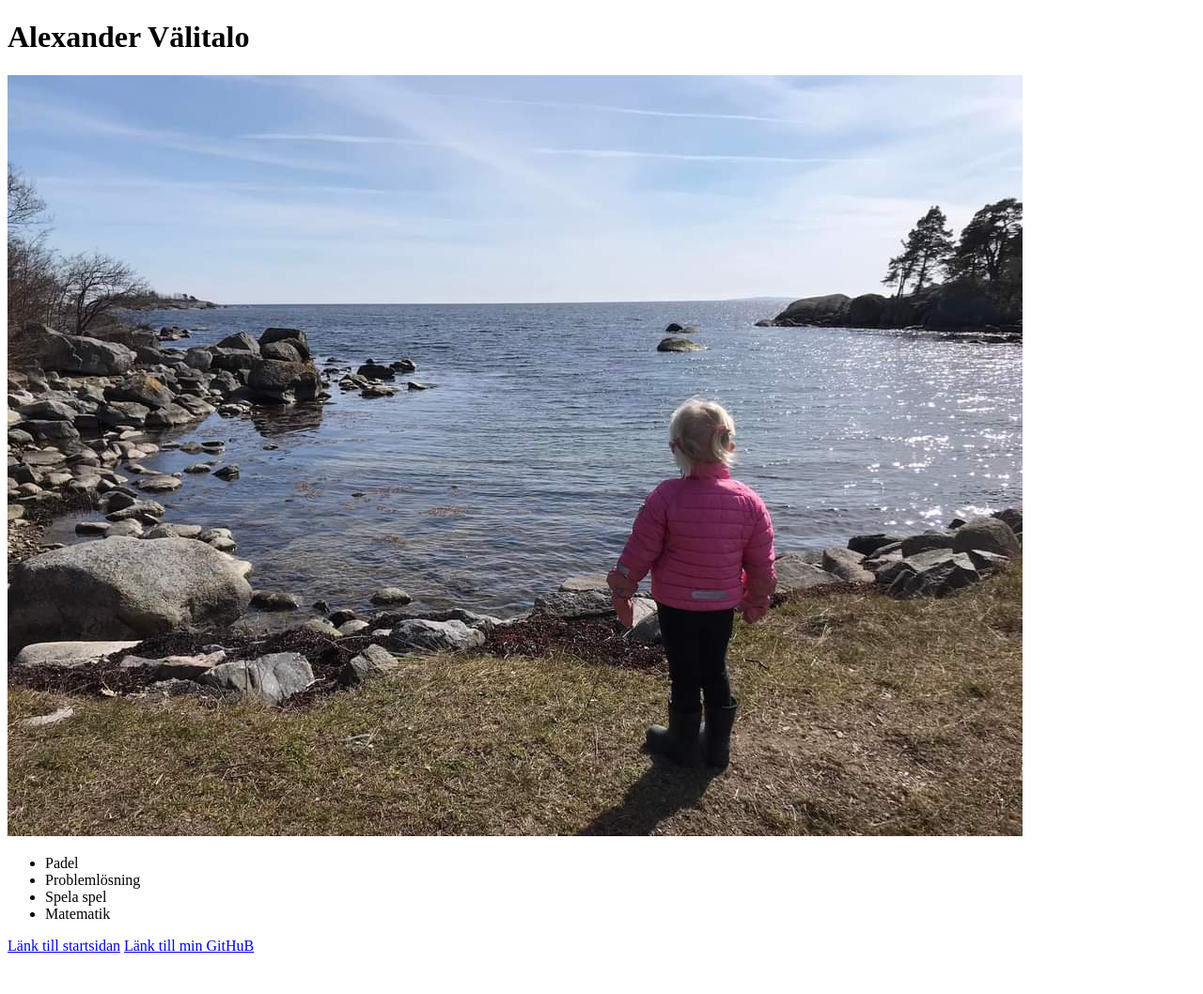
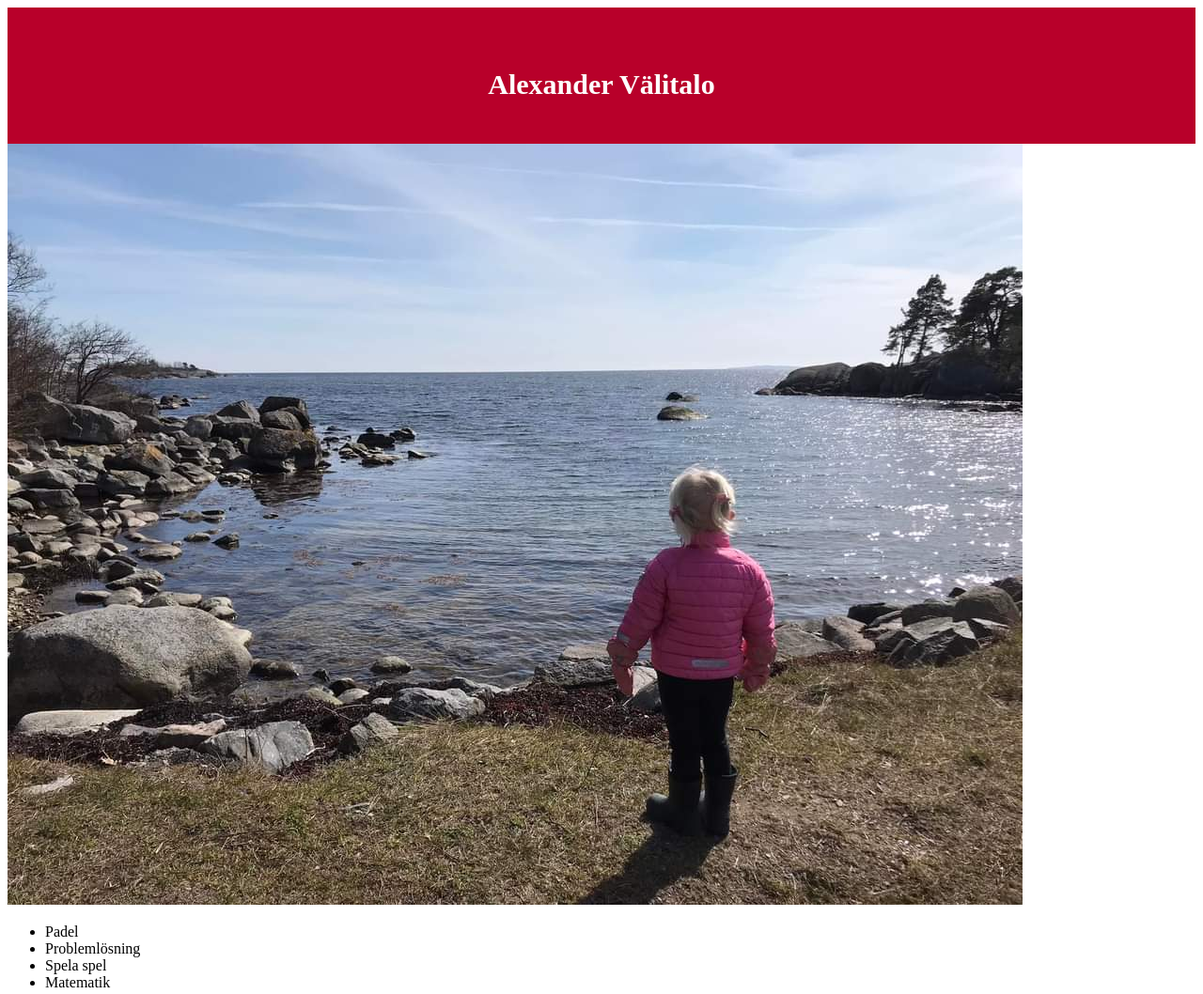
Before and after one commit to JoelHellberg95/hackaton6, a plain HTML site: page Alexander_Välitalo.html in a window 1280 px wide. Shown: the top 1058 px of the page at 94% size. Before the commit the page ends 1024 px from the top, so only its background shows below. Drawn offline with Linux system fonts and the light colour scheme.

Commit message:
Har fixat till min header

```diff
--- a/Alexander_Välitalo.html
+++ b/Alexander_Välitalo.html
@@ -4,9 +4,13 @@
     <meta charset="UTF-8">
     <meta name="viewport" content="width=device-width, initial-scale=1.0">
     <title>Alexander Välitalo</title>
+    <link rel="stylesheet" href="alexander_valitalo.css">
 </head>
 <body>
-    <h1>Alexander Välitalo</h1>
+    <div class="header">
+        <h1>Alexander Välitalo</h1>
+    </div>
+
     <img src="alexander.jpg" alt="#">
     <ul>
         <li>Padel</li>
--- /dev/null
+++ b/alexander_valitalo.css
@@ -0,0 +1,12 @@
+.header{
+    background-color: #b8002a;
+    width: 100%;
+    height: 100px;
+    padding-top: 45px;
+}
+
+.header h1{
+    text-align: center;
+    color: white;
+    font-size: 30px;
+}
```
